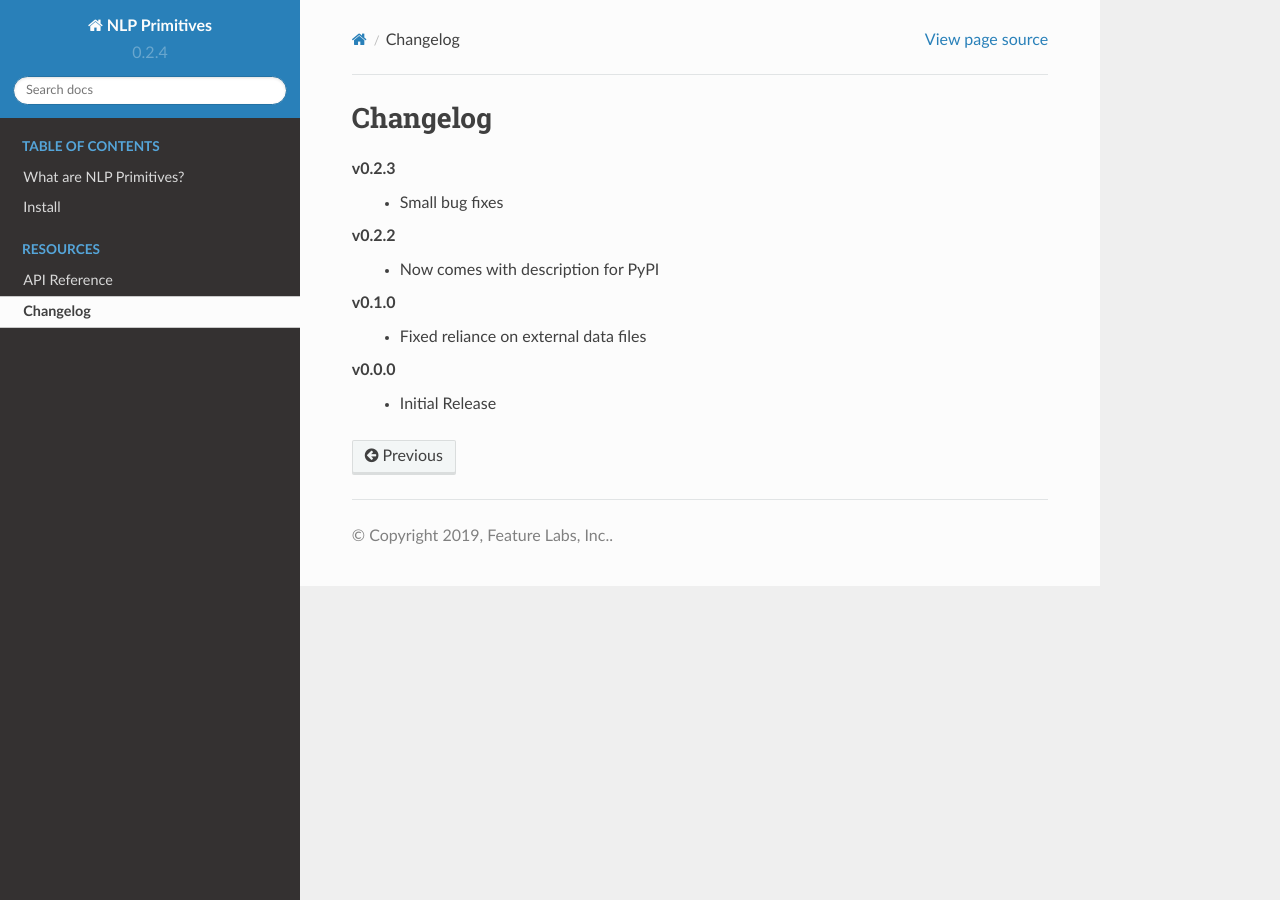
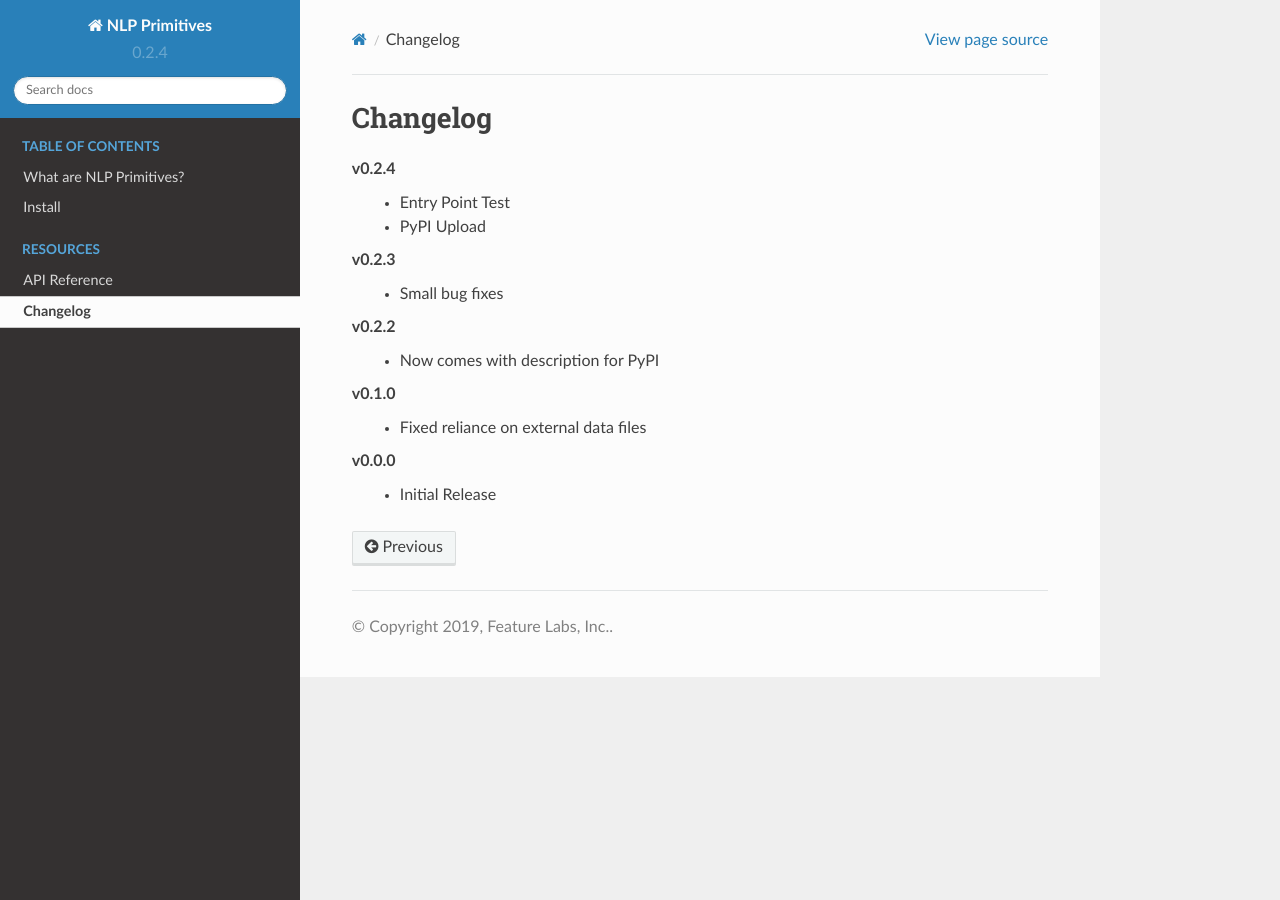
Before and after one commit to alteryx/nlp_primitives, a Sphinx documentation site: the page built from docs/source/changelog.rst, in a window 1280 px wide. Built offline with Sphinx 7.4.7 and the Read the Docs theme 2.0.0, drawn with Linux system fonts in a browser that asks for light colours.

Commit message:
changelog update

```diff
--- a/docs/source/changelog.rst
+++ b/docs/source/changelog.rst
@@ -1,6 +1,10 @@
 =========
 Changelog
 =========
+
+**v0.2.4**
+    * Entry Point Test
+    * PyPI Upload
 
 **v0.2.3**
     * Small bug fixes
```
